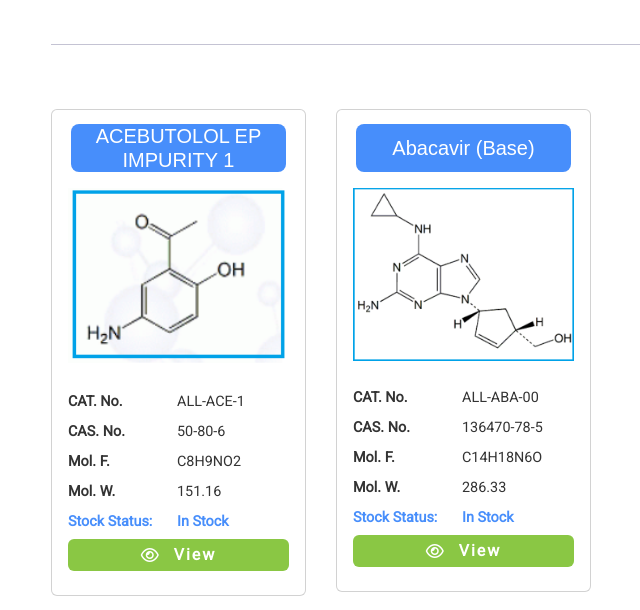
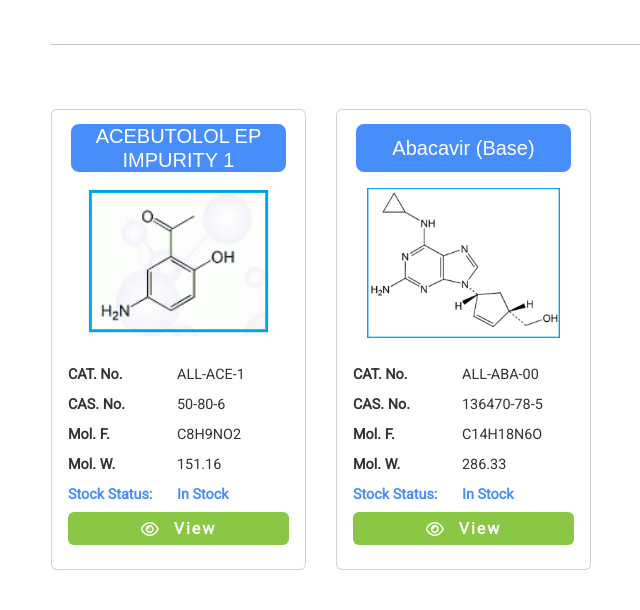
Before and after one commit to kunal-2668/Pharma-Impurity-and-Chemicals-Main, a Django app: page /search in a window 1280 px wide. Shown: the part 285-895 px from the top of the page, without its empty margins (34-674 px from the left). Run offline with Django 4.2, Linux system fonts and the light colour scheme; data comes from the database, SQL or seed files in the repository; some libraries are stand-ins or nearby versions; some web fonts are replaced.

Commit message:
search implemented

```diff
--- a/templates/searchproduct.html
+++ b/templates/searchproduct.html
@@ -36,7 +36,7 @@
         <a class="product-title text-decoration-none" href="#"> <h5 class="card-title">{{products.product_name}}</h5> </a>
         <div class="card-body">
           <picture>
-            <img src="{{products.product_image.url}}" class="img-fluid w-100" alt="Bacitracin" />
+            <img src="{{products.product_image.url}}" class="img-fluid w-100" alt="Bacitracin" style="object-fit: contain; height: 150px;" />
           </picture>
         </div>
         <div class="card-footer product-footer">
```
